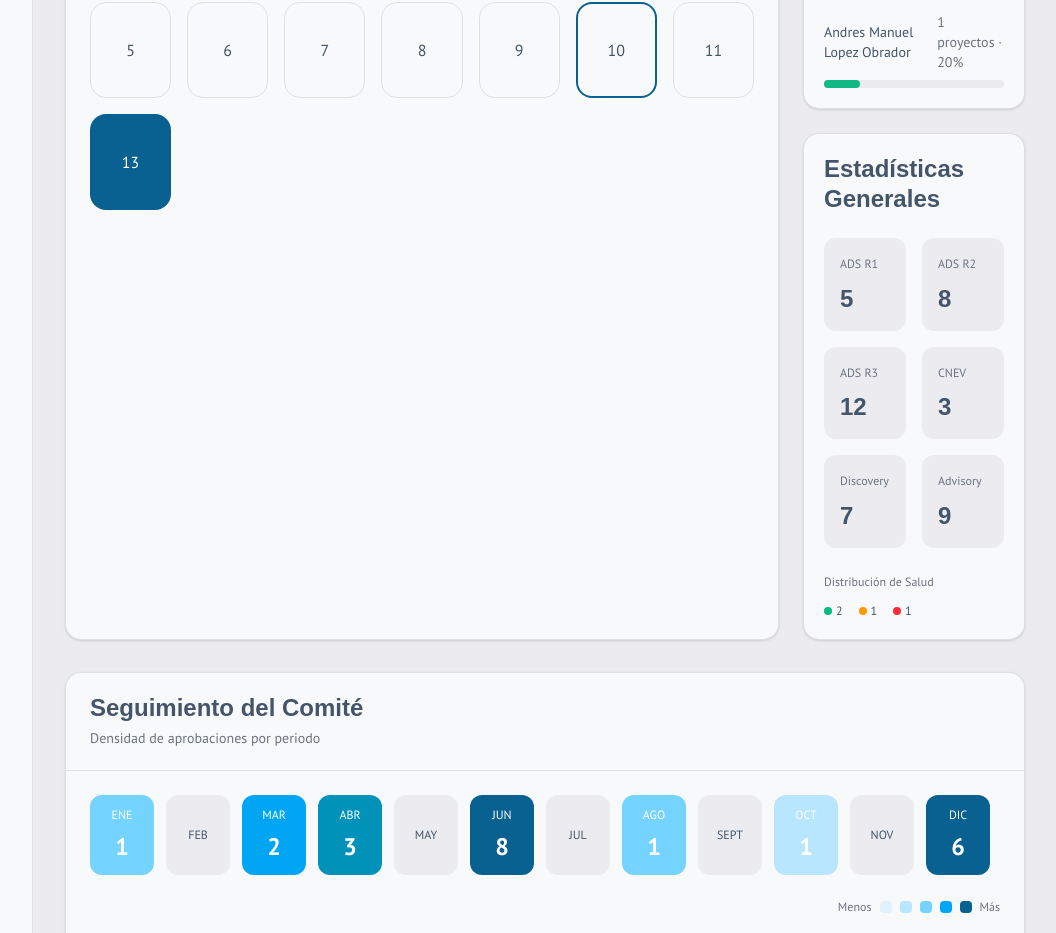
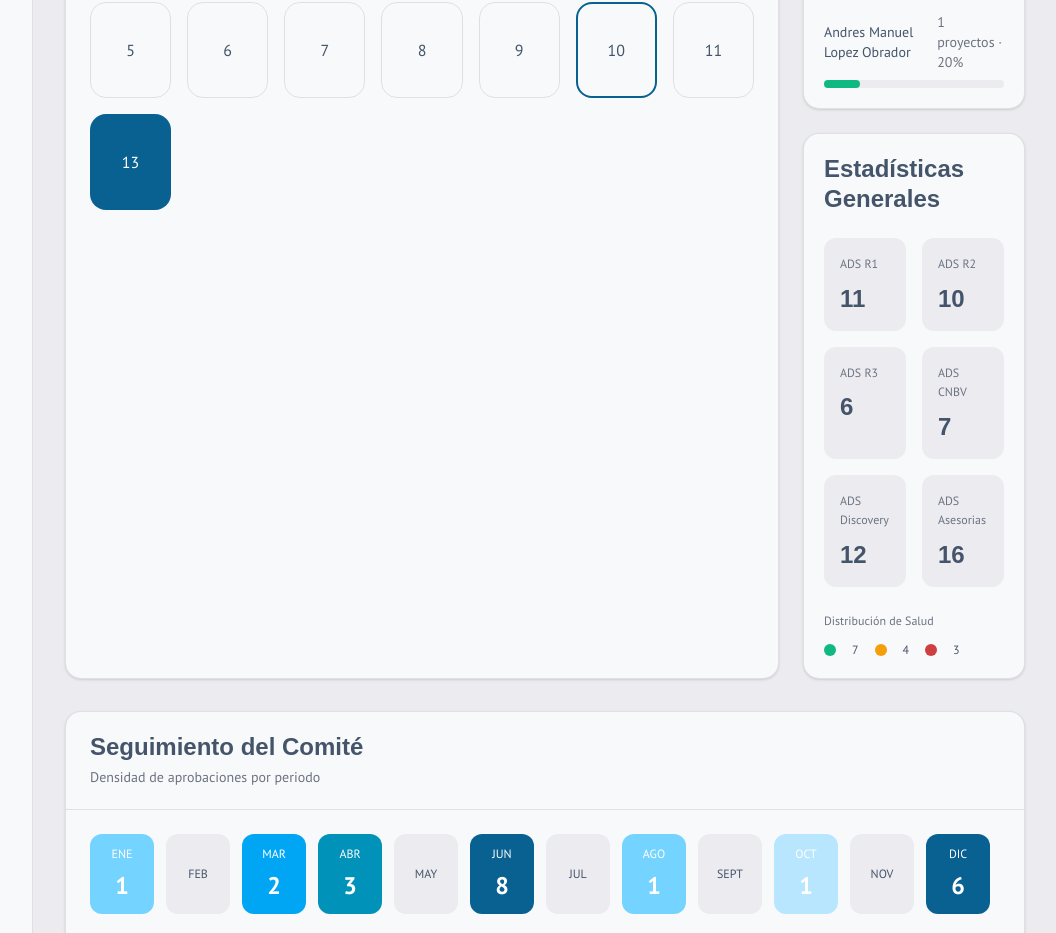
Before and after one commit to AvalosRubenn/Sistema-AdS, a React (Vite) app: page / in a window 1280 px wide. Shown: the part 1200-2133 px from the top of the page, without its empty margins (223-1279 px from the left). Built offline with nearby package versions, Linux system fonts and the light colour scheme; a web font is replaced by a local one.

Commit message:
GeneralStats
Componente de Estadísticas generales, donde se pone el número de cada categoría de distintos entregables llevandose a cabo, listo también para agregar los números al semáforo de salud

```diff
--- a/src/components/DasboardLA.tsx
+++ b/src/components/DasboardLA.tsx
@@ -2,6 +2,7 @@ import { Moon } from "lucide-react";
 import ActiveProject from "./ActiveProject";
 import TeamStress from "./TeamStress";
 import type { SingleStressProps } from "./SingleStress";
+import GeneralStats from "./GeneralStats";
 
 const proyectos = [
   {
@@ -244,75 +245,17 @@ function DashboardLA() {
         <div className="col-span-3 space-y-6">
           <TeamStress integrantes={teamStressData} />
 
-          {/* GENERAL STATS */}
-          <div className="rounded-2xl border border-border bg-background p-5 shadow-sm">
-            <h2 className="mb-6 text-2xl font-semibold text-zies-azul-1">
-              Estadísticas Generales
-            </h2>
-
-            {/* GRID */}
-            <div className="grid grid-cols-2 gap-4">
-              <div className="rounded-xl bg-muted p-4">
-                <p className="text-xs text-muted-foreground">ADS R1</p>
-
-                <h3 className="mt-2 text-2xl font-bold text-zies-azul-1">5</h3>
-              </div>
-
-              <div className="rounded-xl bg-muted p-4">
-                <p className="text-xs text-muted-foreground">ADS R2</p>
-
-                <h3 className="mt-2 text-2xl font-bold text-zies-azul-1">8</h3>
-              </div>
-
-              <div className="rounded-xl bg-muted p-4">
-                <p className="text-xs text-muted-foreground">ADS R3</p>
-
-                <h3 className="mt-2 text-2xl font-bold text-zies-azul-1">12</h3>
-              </div>
-
-              <div className="rounded-xl bg-muted p-4">
-                <p className="text-xs text-muted-foreground">CNEV</p>
-
-                <h3 className="mt-2 text-2xl font-bold text-zies-azul-1">3</h3>
-              </div>
-
-              <div className="rounded-xl bg-muted p-4">
-                <p className="text-xs text-muted-foreground">Discovery</p>
-
-                <h3 className="mt-2 text-2xl font-bold text-zies-azul-1">7</h3>
-              </div>
-
-              <div className="rounded-xl bg-muted p-4">
-                <p className="text-xs text-muted-foreground">Advisory</p>
-
-                <h3 className="mt-2 text-2xl font-bold text-zies-azul-1">9</h3>
-              </div>
-            </div>
-
-            {/* FOOTER */}
-            <div className="mt-6">
-              <p className="mb-3 text-xs text-muted-foreground">
-                Distribución de Salud
-              </p>
-
-              <div className="flex items-center gap-4 text-xs">
-                <div className="flex items-center gap-1">
-                  <div className="h-2 w-2 rounded-full bg-emerald-500" />
-                  <span>2</span>
-                </div>
-
-                <div className="flex items-center gap-1">
-                  <div className="h-2 w-2 rounded-full bg-amber-500" />
-                  <span>1</span>
-                </div>
-
-                <div className="flex items-center gap-1">
-                  <div className="h-2 w-2 rounded-full bg-red-500" />
-                  <span>1</span>
-                </div>
-              </div>
-            </div>
-          </div>
+          <GeneralStats
+            ADSR1={11}
+            ADSR2={10}
+            ADSR3={6}
+            ADSCNBV={7}
+            ADSDiscovery={12}
+            Asesorias={16}
+            buenaSalud={7}
+            mediaSalud={4}
+            malaSalud={3}
+          />
         </div>
       </div>
 
--- /dev/null
+++ b/src/components/GeneralStats.tsx
@@ -0,0 +1,75 @@
+interface GeneralStatsProps {
+  ADSR1: number;
+  ADSR2: number;
+  ADSR3: number;
+  ADSCNBV: number;
+  ADSDiscovery: number;
+  Asesorias: number;
+  buenaSalud: number;
+  mediaSalud: number;
+  malaSalud: number;
+}
+
+function GeneralStats({
+  ADSR1,
+  ADSR2,
+  ADSR3,
+  ADSCNBV,
+  ADSDiscovery,
+  Asesorias,
+  buenaSalud,
+  mediaSalud,
+  malaSalud,
+}: GeneralStatsProps) {
+  return (
+    <div className="rounded-2xl border border-border bg-background p-5 shadow-sm">
+      <h2 className="mb-6 text-2xl font-semibold"> Estadísticas Generales </h2>
+
+      <div className="grid grid-cols-2 gap-4">
+        <StatWrapper nombre="ADS R1" cantidad={ADSR1} />
+        <StatWrapper nombre="ADS R2" cantidad={ADSR2} />
+        <StatWrapper nombre="ADS R3" cantidad={ADSR3} />
+        <StatWrapper nombre="ADS CNBV" cantidad={ADSCNBV} />
+        <StatWrapper nombre="ADS Discovery" cantidad={ADSDiscovery} />
+        <StatWrapper nombre="ADS Asesorias" cantidad={Asesorias} />
+      </div>
+
+      <div className="mt-6">
+        <p className="mb-3 text-xs text-muted-foreground">
+          Distribución de Salud
+        </p>
+
+        <div className="flex items-center gap-4 text-xs">
+          <div className="h-3 w-3 rounded-full bg-success" />
+          <span>{buenaSalud}</span>
+
+          <div className="h-3 w-3 rounded-full bg-warning" />
+          <span>{mediaSalud}</span>
+
+          <div className="h-3 w-3 rounded-full bg-error" />
+          <span>{malaSalud}</span>
+        </div>
+      </div>
+    </div>
+  );
+}
+
+interface StatWrapperProps {
+  nombre: string;
+  cantidad: number;
+}
+
+{
+  /*Ojalá esto no sea una mala práctica :p*/
+}
+
+function StatWrapper({ nombre, cantidad }: StatWrapperProps) {
+  return (
+    <div className="rounded-xl bg-muted p-4">
+      <p className="text-xs text-muted-foreground">{nombre}</p>
+      <h3 className="mt-2 text-2xl font-bold text-zies-azul-1">{cantidad}</h3>
+    </div>
+  );
+}
+
+export default GeneralStats;
```
